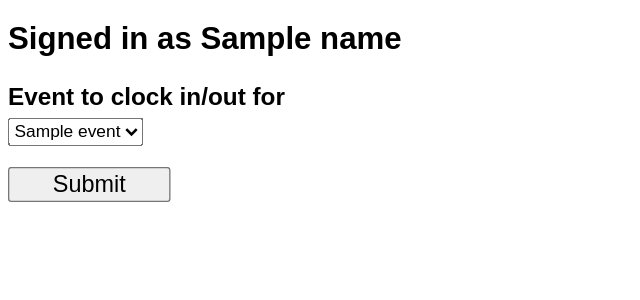
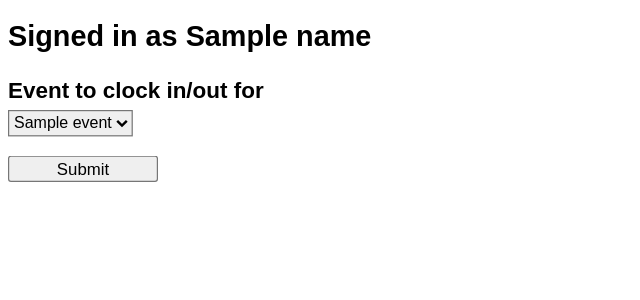
Before and after one commit to jla524/volunteer-hours, a Flask app: template volunteer_hours/templates/action.html in a window 1280 px wide; the page is wider, and only the part inside the window is pictured. Shown: the top 300 px of that part, without its empty margins (0-640 px from the left). Run offline with Flask 2, Linux system fonts and the light colour scheme; the template is opened without the code that fills it: most values are stand-ins (such as "Sample title", 1, 10 or a date in 2020); parts of the project's set-up code (start-up, migrations or seed data) failed here and were passed over.

Commit message:
Adjust element sizes

```diff
--- a/volunteer_hours/static/css/style.css
+++ b/volunteer_hours/static/css/style.css
@@ -1,5 +1,5 @@
 body {
-	transform: scale(1.3);
+	transform: scale(1.2);
 	transform-origin: 0 0;
 }
 
@@ -30,6 +30,7 @@ label {
 }
 
 select {
+	-webkit-appearance: menulist-button;
 	height: 22px;
 }
 
@@ -40,5 +41,5 @@ option {
 
 input {
 	width: 125px;
-	font-size: 18px;
+	font-size: 14px;
 }
```
